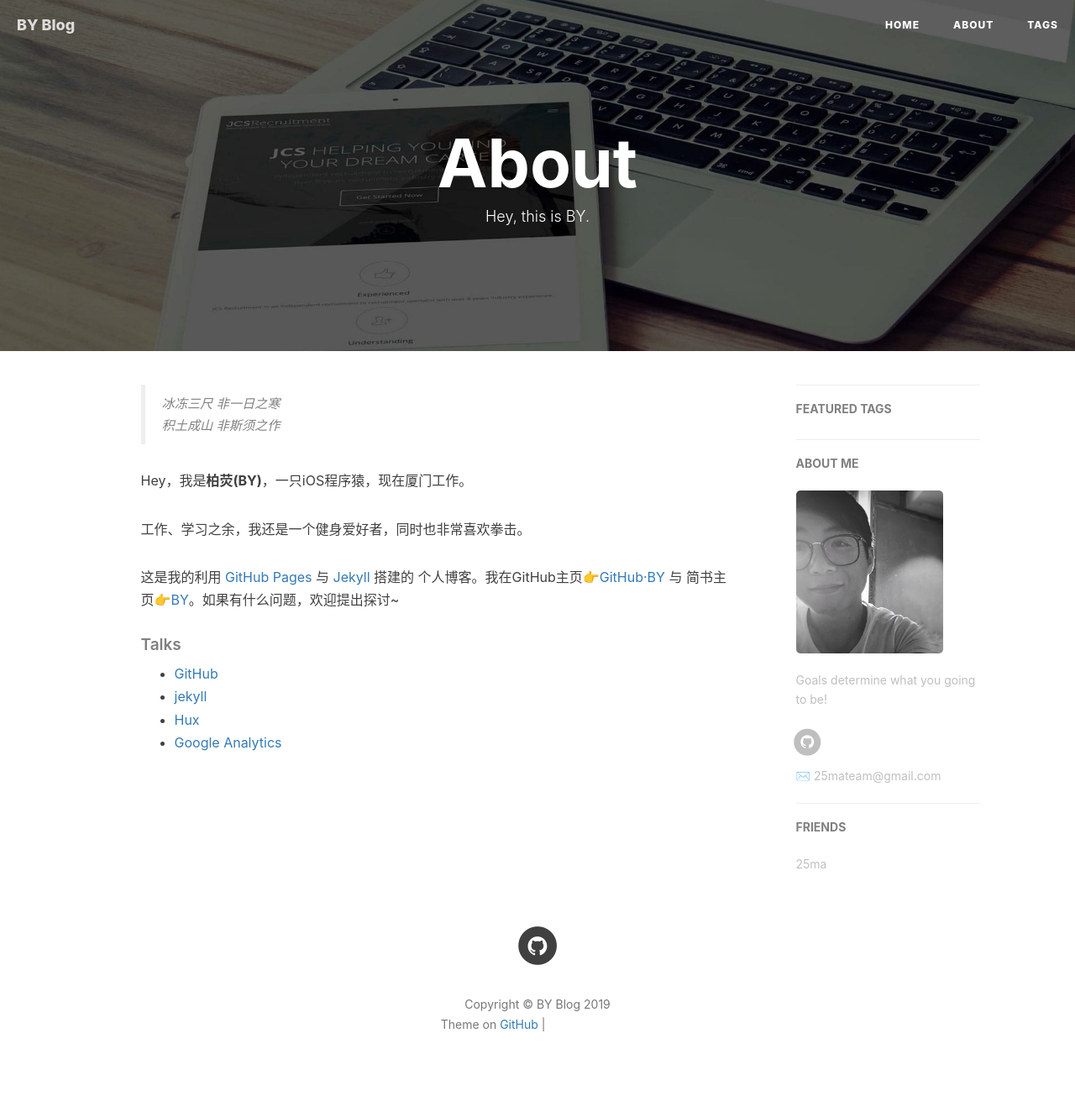
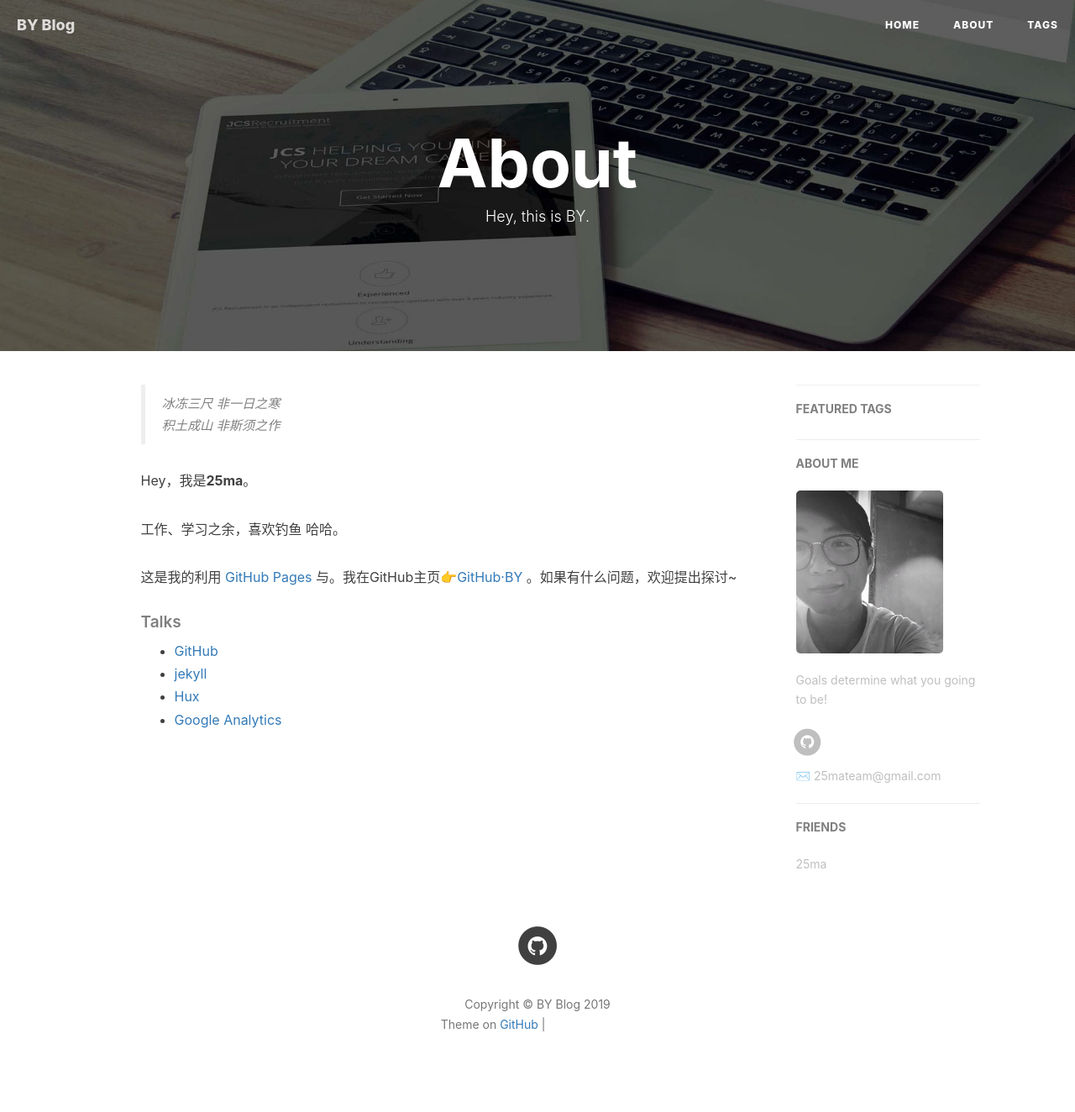
Before and after one commit to i25ma/25ma.github.io, a Jekyll site: the page built from about.html, in a window 1280 px wide. Shown: the whole page at 84% size. Built offline with Jekyll 4.4.1, drawn with Linux system fonts in a browser that asks for light colours; nearby versions of some CDN libraries; comment, search, counter and statistics services are not loaded; grey boxes are pictures that could not be loaded.

Commit message:
修改about 单页

```diff
--- a/about.html
+++ b/about.html
@@ -18,11 +18,11 @@ header-img: "img/post-bg-rwd.jpg"
     <blockquote><p>冰冻三尺 非一日之寒<br>
     积土成山 非斯须之作</p></blockquote>
 
-    <p>Hey，我是<strong>柏荧(BY)</strong>，一只iOS程序猿，现在厦门工作。</p>
+    <p>Hey，我是<strong>25ma</strong>。</p>
 
-    <p>工作、学习之余，我还是一个健身爱好者，同时也非常喜欢拳击。</p>
+    <p>工作、学习之余，喜欢钓鱼 哈哈。</p>
 
-    <p>这是我的利用 <a href="https://pages.github.com/">GitHub Pages</a> 与 <a href="http://jekyll.com.cn/">Jekyll</a> 搭建的 个人博客。我在GitHub主页<a href="https://github.com/qiubaiying">👉GitHub·BY</a> 与 简书主页<a href="https://http://www.jianshu.com/u/e71990ada2fd">👉BY</a>。如果有什么问题，欢迎提出探讨~</p>
+    <p>这是我的利用 <a href="https://pages.github.com/">GitHub Pages</a> 与。我在GitHub主页<a href="https://github.com/25ma">👉GitHub·BY</a> 。如果有什么问题，欢迎提出探讨~</p>
 
     <p></p>
 
```
